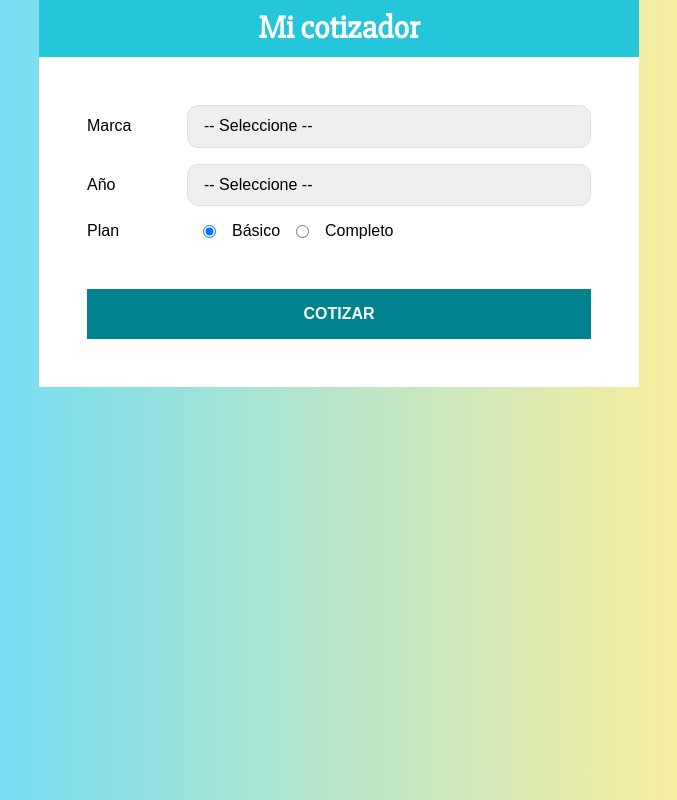
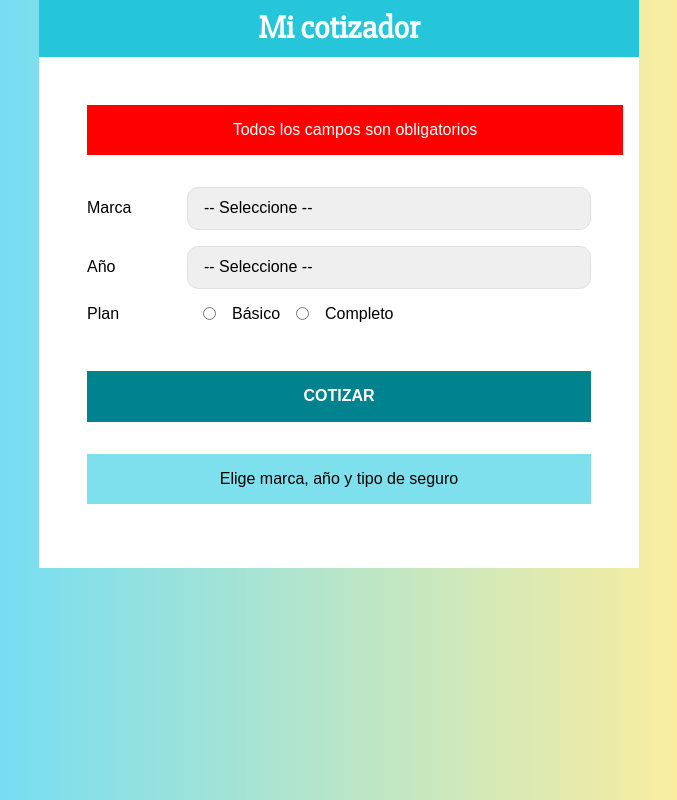
Before and after one commit to KarlaG6/cotizadorRct, a React (Create React App) app: page / in a window 1280 px wide. Both pictures are taken after a click on the button "COTIZAR". Shown: the whole page, without its empty margins (301-978 px from the left). Built offline with nearby package versions, Linux system fonts and the light colour scheme.

Commit message:
ops and styles

```diff
--- a/src/App.js
+++ b/src/App.js
@@ -1,7 +1,9 @@
-import React from 'react';
+import React, { useState } from 'react';
 import Header from './components/Header';
 import styled from '@emotion/styled';
 import Form from './components/Form';
+import Resumen from './components/Resumen';
+import Result from './components/Result';
 
 const Container = styled.div`
     max-width: 600px;
@@ -15,12 +17,25 @@
 `;
 
 function App() {
+
+    const [resumen, setResumen] = useState({
+        cotizacion: 0,
+        datos: {
+            marca: '',
+            plan: '',
+            year: ''
+        }
+    });
+
+    const { cotizacion, datos} = resumen;
     return (
         <Container>
             <Header titulo="Mi cotizador" />
 
             <FormContainer>
-                <Form   />
+                <Form  setResumen={setResumen} />
+                <Resumen datos={datos} />
+                <Result cotizacion={cotizacion} />
             </FormContainer>
         </Container >
     );
--- /dev/null
+++ b/src/Helper.js
@@ -0,0 +1,26 @@
+export function getDifYear(year){
+    return new Date().getFullYear() - year;
+}
+
+export function calcMarca(marca){
+    let increment;
+
+    switch( marca){
+        case 'americano':
+            increment = 1.30;
+            break;
+        case 'europeo':
+            increment = 1.15;
+            break;
+        case 'asiatico':
+            increment = 1.05;
+            break;
+        default:
+            break;
+    }
+    return increment;
+}
+
+export function getPlan(plan){
+    return ( plan === 'basico') ? 1.20 : 1.50;
+}
--- a/src/components/Form.js
+++ b/src/components/Form.js
@@ -1,5 +1,6 @@
 import React, {useState} from 'react';
 import styled from '@emotion/styled';
+import { getDifYear, calcMarca, getPlan } from '../Helper';
 
 const Campo = styled.div`
     display: flex;
@@ -42,21 +43,66 @@
     }
 `;
 
+const Error = styled.div`
+    background-color: red;
+    color: white;
+    padding: 1rem;
+    width: 100%;
+    text-align: center;
+    margin-bottom: 2rem;
+`;
 
-const Form = () => {
+const Form = ({ setResumen }) => {
     const [datos, handleDatos] = useState({
         marca: '',
         year: '',
-        plan: 'basico'
+        plan: ''
     });
+
+    const [error, setError] = useState(false);
 
     const { marca, year, plan} = datos;
 
+    const getInfo = e => {
+        handleDatos({
+            ...datos,
+            [e.target.name] : e.target.value
+        })
+    }
+
+    const cotizarSeguro = e => {
+        e.preventDefault();
+        if( marca.trim() === '' || year.trim() === '' || plan.trim() === ''){
+            setError(true);
+            return;
+        }
+        setError(false);
+
+        let rslt = 2000;
+
+        const difference = getDifYear(year);
+
+        rslt -= (( difference * 3) * rslt)/100;
+
+        rslt = calcMarca(marca)*rslt;
+
+        const planIncrement = getPlan(plan);
+
+        rslt = parseFloat( planIncrement * rslt ).toFixed(2);
+        console.log(rslt);
+
+        setResumen({
+            cotizacion: rslt,
+            datos
+        })
+    }
+
     return (
-        <form>
+        <form onSubmit={cotizarSeguro}>
+            { error ? <Error>Todos los campos son obligatorios</Error> : null}
             <Campo>
                 <Label>Marca</Label>
-                <Select name="marca" value={marca} >
+                <Select name="marca" value={marca} onChange={getInfo}>
                     <option value="">-- Seleccione --</option>
                     <option value="americano">Americano</option>
                     <option value="europeo">Europeo</option>
@@ -65,7 +111,7 @@
             </Campo>
             <Campo>
                 <Label>Año</Label>
-                <Select name="year" value={year}>
+                <Select name="year" value={year} onChange={getInfo}>
                     <option value="">-- Seleccione --</option>
                     <option value="2021">2021</option>
                     <option value="2020">2020</option>
@@ -81,12 +127,14 @@
             </Campo>
             <Campo>
                 <Label>Plan</Label>
-                <InputRadio type="radio" name="plan" value="basico" checked={plan === "basico"} />Básico
-                <InputRadio type="radio" name="plan" value="completo" checked={plan === "completo"} />Completo
+                <InputRadio type="radio" name="plan" value="basico" checked={plan === "basico"} onChange={getInfo}/>Básico
+                <InputRadio type="radio" name="plan" value="completo" checked={plan === "completo"} onChange={getInfo}/>Completo
 
             </Campo>
-            <Button type="button">Cotizar</Button>
+            <Button type="submit">Cotizar</Button>
         </form>
+
+
     );
 }
 
--- /dev/null
+++ b/src/components/Result.js
@@ -0,0 +1,38 @@
+import React from 'react';
+import styled from '@emotion/styled';
+
+const Mssg =styled.p`
+    background-color: rgb(127, 224, 237);
+    margin-top: 2rem;
+    padding: 1rem;
+    text-align: center;
+`;
+const ResultCotiza = styled.div`
+    text-align: center;
+    padding: .5rem;
+    border: 1px solid #26C6DA;
+    background-color: rgb(127, 224, 237);
+    margin-top: 1rem;
+    position: relative;
+`;
+const CotizaText =styled.p`
+    color: #00839F;
+    padding: 1rem;
+    text-transform: uppercase;
+    font-weight: bold;
+    margin: 0;
+`;
+
+const Result = ({ cotizacion }) => {
+
+    return (
+    (cotizacion === 0)
+        ? <Mssg>Elige marca, año y tipo de seguro</Mssg>
+        : ( <ResultCotiza>
+                <CotizaText>El total es: $ {cotizacion}</CotizaText>
+            </ResultCotiza>
+            )
+    );
+}
+
+export default Result;
--- /dev/null
+++ b/src/components/Resumen.js
@@ -0,0 +1,30 @@
+import React from 'react';
+import styled from '@emotion/styled';
+
+const ResumeContainer = styled.div`
+    padding: 1rem;
+    text-align: center;
+    background-color: #00838F;
+    color: #FFF;
+    margin-top: 1rem;
+`;
+const Resumen = ({datos}) => {
+
+    const {marca, year, plan} = datos;
+
+    if (marca === '' || year === '' || plan === '')
+        return true;
+
+    return (
+        <ResumeContainer>
+            <h2>Resumen de Cotización</h2>
+            <ul>
+                <li>Marca: {marca} </li>
+                <li>Plan: {plan} </li>
+                <li>Año del carro: {year} </li>
+            </ul>
+        </ResumeContainer>
+     );
+}
+
+export default Resumen;
```
